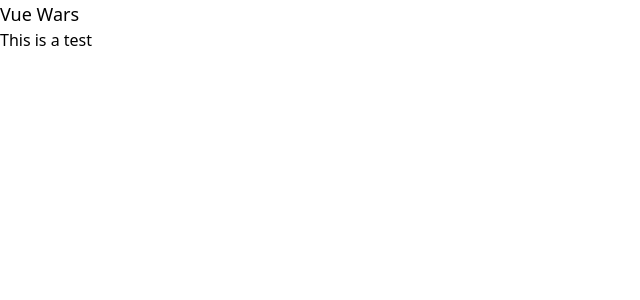
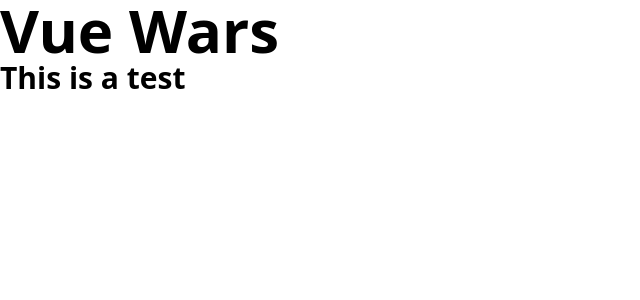
Before and after one commit to scramlo/vuewars, a Vue app: page / in a window 1280 px wide. Shown: the top 300 px of the page, without its empty margins (0-640 px from the left). Built offline with nearby package versions, Linux system fonts and the light colour scheme; the HTML template or start-up script is replaced by a standard one.

Commit message:
update readme

```diff
--- a/src/App.vue
+++ b/src/App.vue
@@ -3,6 +3,6 @@
 </script>
 
 <template>
-  <h1 class="text-lg">Vue Wars</h1>
-  <p>This is a test</p>
+  <h1 class="font-bold text-6xl">Vue Wars</h1>
+  <p class="font-bold text-3xl">This is a test</p>
 </template>
```
Also changed, not shown: 1 other file (tests, documents, lock files or other folders).
